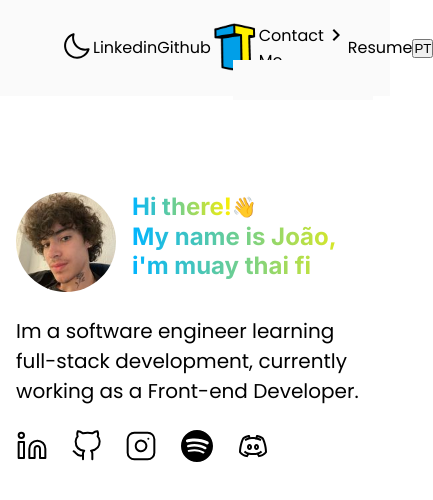
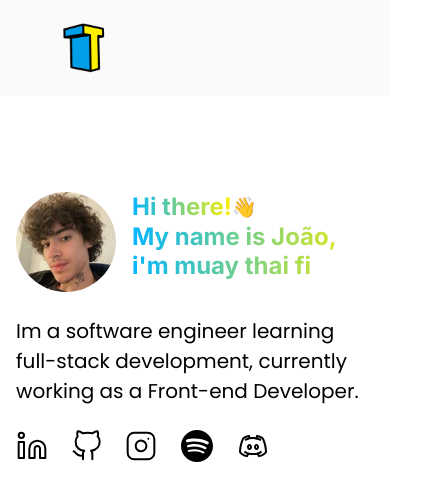
Before and after one commit to txjao/txjao, a React (Vite) app: page / in a window 390 px wide. Shown: the top 500 px of the page, 433 px wide, since content can reach past the window. Built offline with nearby package versions, Linux system fonts and the light colour scheme.

Commit message:
feat: adding breakpoint

```diff
--- a/src/Components/Header.tsx
+++ b/src/Components/Header.tsx
@@ -1,8 +1,9 @@
 import styled from "styled-components";
 import { Toggle } from "./Toggle";
 import { Dropdown } from "./Dropdown";
+import { useEffect, useState } from "react";
 
-const Container = styled.header`
+const ContainerDesktop = styled.header`
     display: flex;
     justify-content: space-between;
     align-items: center;
@@ -14,6 +15,7 @@ const Container = styled.header`
         font-family: 'Poppins', sans-serif;
         text-decoration: none;
         color: #000;
+        transition: font-weight 0.2s ease;
     }
 
     img{
@@ -32,18 +34,82 @@ const Container = styled.header`
     a:hover::after {
         width: 100%;
     }
+
+    #language-button:hover{
+        font-weight: 500;
+    }
 `
+
+const ContainerMobile = styled.header`
+    display: flex;
+    justify-content: space-between;
+    align-items: center;
+    background-color: #FAFAFA;
+    height: 96px;
+    padding: 0 60px;
+
+    a{
+        font-family: 'Poppins', sans-serif;
+        text-decoration: none;
+        color: #000;
+        transition: font-weight 0.2s ease;
+    }
+
+    img{
+        max-width: 48px;
+    }
+
+    a::after {
+        content: '';
+        display: block;
+        width: 0;
+        height: 1px;
+        background: #000;
+        transition: width .2s ease-in;
+    }
+
+    a:hover::after {
+        width: 100%;
+    }
+
+    #language-button:hover{
+        font-weight: 500;
+    }
+`
+
 export function Header() {
+    const [isMobile, setIsMobile] = useState(false);
+
+    useEffect(() => {
+        if (window.innerWidth < 768) {
+            setIsMobile(true)
+        } else {
+            setIsMobile(false)
+        }
+    }, [])
 
     return (
-        <Container>
-            <Toggle/>
-            <a href="https://www.linkedin.com/in/jo%C3%A3o-victor-teixeira-4b1429195/">Linkedin</a>
-            <a href="https://github.com/txjao">Github</a>
-            <img src="/favicon.png" />
-            <Dropdown/>
-            <a href="/">Resume</a>
-            <button>PT</button>
-        </Container>
+        <>
+            { !isMobile && (
+                    <ContainerDesktop>
+                        <Toggle />
+                        <a href="https://www.linkedin.com/in/jo%C3%A3o-victor-teixeira-4b1429195/">Linkedin</a>
+                        <a href="https://github.com/txjao">Github</a>
+                        <img src="/favicon.png" />
+                        <Dropdown />
+                        <a href="/">Resume</a>
+                        <a href="/" id="language-button">PT</a>
+                    </ContainerDesktop >
+                )
+            }
+            { isMobile && (
+                    <ContainerMobile>
+                        <img src="/favicon.png" />
+
+
+                    </ContainerMobile >
+                )
+            }
+        </>
     );
 }
```
